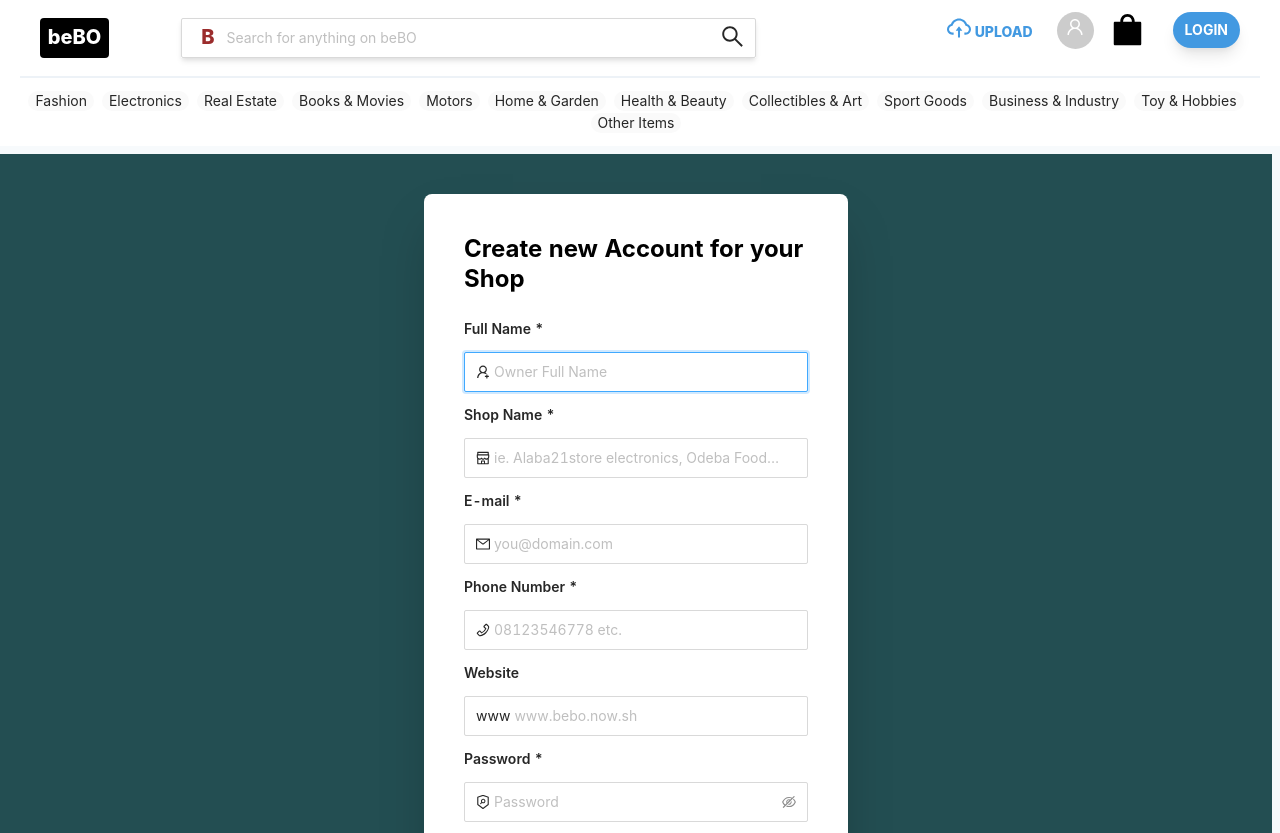
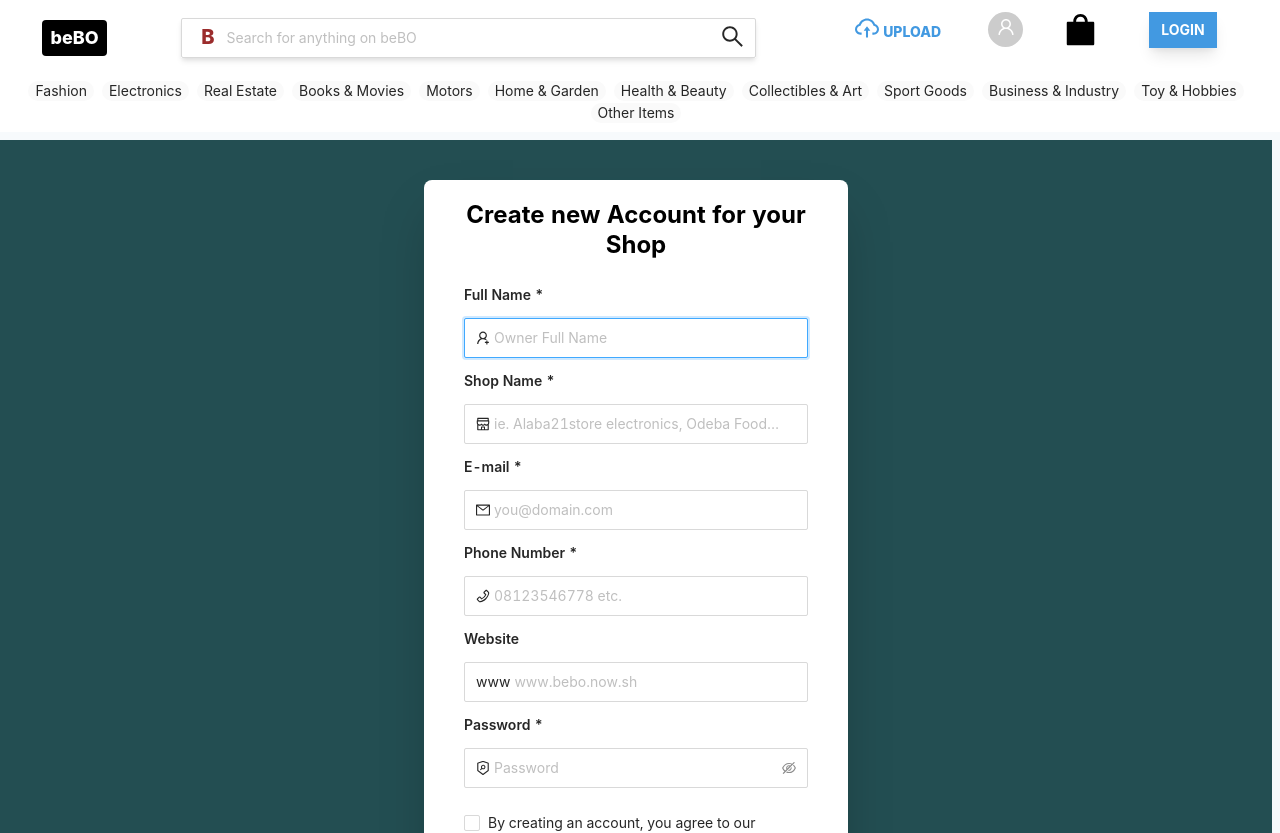
Before and after one commit to bebo-backend/bebo, a Next.js app: page /signup in a window 1280 px wide. Shown: the top 833 px of the page. Built offline with nearby package versions, Linux system fonts and the light colour scheme; no server answers.

Commit message:
signup edit

```diff
--- a/components/auth/Form.js
+++ b/components/auth/Form.js
@@ -6,7 +6,7 @@ import Link from 'next/link'
 
 
 const Form = ({ errorMessage, onSubmit,onChange=f=>f,load=false }) => (
-  <form className="w-full sm:w-1/2 lg:w-1/3  m-10 rounded-lg shadow-2xl p-5 px-10 py-10
+  <form className="w-full sm:w-1/2 lg:w-1/3 my-8 mx-4 px-5 sm:m-10 rounded-lg shadow-2xl sm:p-5 sm:px-10 py-10
   border-1 bg-white">
   <p className="w-full  justify-center text-3xl text-black font-bold
  "> Sign in</p>
@@ -40,7 +40,7 @@ onClick={onSubmit}>CONTINUE {load && <LoadingOutlined /> }</button>
 
   <div className='w-full flex justify-center mt-6 uppercase '>
 
-  <p className=" border-b-2 text-gray-500 border-black font-extrabold">Sign in with</p>
+  <p className=" border-b-2 text-gray-500 border-black font-extrabold w-full">Sign in with</p>
 
 
   </div>
--- a/components/auth/RegisterForm.js
+++ b/components/auth/RegisterForm.js
@@ -7,10 +7,10 @@ import Link from 'next/link'
 
 
 const RegisterForm = ({ errorMessage, onSubmit,onChange=f=>f,load=false }) => (
-  <form className="w-full sm:w-1/2 lg:w-1/3  m-10 rounded-lg shadow-2xl p-5 px-10 py-10
+  <form className="w-full sm:w-1/2 lg:w-1/3 my-8 mx-4 px-5 sm:m-10 rounded-lg shadow-2xl sm:p-5 sm:px-10 py-10
   border-1 bg-white">
   <p className="center text-2xl leading-tight text-black font-bold
- "> Create new Account for your Shop</p>
+ " style={{'textAlign':'center'}}> Create new Account for your Shop</p>
 
 
 
--- a/components/main/daily-deals.js
+++ b/components/main/daily-deals.js
@@ -86,7 +86,7 @@ md:mb-3 flex flex-col justify-end items-left pl-5 sm:px-3 ml-0">
 <span className="">
 
     { data.submit_user.image ?
-      <Avatar src={BASE_IMG_URL+data.submit_user.image} style={{"width":'33px','height':'33px',
+      <Avatar src={BASE_IMG_URL+data.submit_user.image} icon={<UserOutlined></UserOutlined>} style={{"width":'33px','height':'33px',
       }}>
     </Avatar>:
 
--- a/components/main/item-component.js
+++ b/components/main/item-component.js
@@ -49,7 +49,7 @@ md:mb-3 flex flex-col justify-end items-left pl-5 sm:px-3 ml-0">
 <span className="">
 
     { data.submit_user.image ?
-      <Avatar src={BASE_IMG_URL+data.submit_user.image} style={{"width":'33px','height':'33px',
+      <Avatar src={BASE_IMG_URL+data.submit_user.image} icon={<UserOutlined></UserOutlined>} style={{"width":'33px','height':'33px',
       }}>
     </Avatar>:
 
--- a/components/main/top-company.js
+++ b/components/main/top-company.js
@@ -71,7 +71,7 @@ md:mb-3 flex flex-col justify-center items-left mx-3 ml-5 sm:ml-0 sm:mx-0"
 
 <p className="">
     { data.submit_user.image ?
-      <Avatar className="ml-2" src={BASE_IMG_URL+data.submit_user.image}
+      <Avatar className="ml-2" src={BASE_IMG_URL+data.submit_user.image} icon={<UserOutlined></UserOutlined>}
        style={{'marginLeft':'10px',"width":'40px','height':'40px',
       }}>
     </Avatar>:
--- a/components/navigation/footer.js
+++ b/components/navigation/footer.js
@@ -15,7 +15,7 @@ const Footer = () => {
   // console.log('use user: '+user?.isLoggedIn)
 
   return (
-    <footer className="border-t-2 sm:shadow-md border-gray-200 inset-y-0 bottom-0 sm:flex justify-evenly
+    <footer className="sm:border-t-2 sm:shadow-md border-gray-200 inset-y-0 bottom-0 sm:flex justify-evenly
     sm:flex-wrap mt-4 ml-6  md:mt-10 ">
 
 
--- a/components/navigation/header.js
+++ b/components/navigation/header.js
@@ -23,14 +23,15 @@ const Header = ({tag=true}) => {
 
   return (
     <header className=" bg-white  ">
-      <nav className=" flex inset-y-0 top-0 text-black px-0 w-full md:px-5 items-end  ">
-        <ul className="flex-inline sm:flex w-full py-0 my-0 border-b-2 border-gray-200">
+      <nav className=" flex inset-y-0 top-0 text-black px-0 w-full md:px-5 items-end justify-center
+       sm:justify-start  ">
+        <ul className="flex-inline sm:flex w-full py-0 my-0 border-b-1 border-gray-200">
 
         <div className="w-full sm:w-1/6 mx-0 fixed sm:relative shadow-lg sm:shadow-none py-2  z-40  md:mr-3 my-0
         sm:py-0 flex justify-center items-center bg-white ">
 
         <Link href="/">
-         <h2 className="font-extrabold text-xl px-2 rounded sm:mt-0 mt-1 mb-0  bg-black text-white cursor-pointer mb-0
+         <h2 className="font-extrabold text-lg px-2 rounded sm:mt-0 mt-1 mb-0  bg-black text-white cursor-pointer mb-0
           relative p-1">beBO</h2>
         </Link>
 
@@ -40,7 +41,7 @@ const Header = ({tag=true}) => {
         <Search/>
         </div>
 
-        <div className="flex-shrink md:m-2 w-full  py-1 md:w-2/3 md:px-3 justify-evenly md:justify-end flex items-start">
+        <div className="flex-shrink md:m-2 w-full  py-1 md:w-2/3 md:px-3 justify-evenly md:justify-evenly flex items-start">
 
         <Link href='/upload-item'>
         <p className="
@@ -55,7 +56,7 @@ const Header = ({tag=true}) => {
         {
         user?.isLoggedIn ?(
 <i className="cursor-pointer hover:border-b-2">
-          <Avatar  src={BASE_IMG_URL+user?.image} style={{"width":'37px','height':'37px',
+          <Avatar  src={BASE_IMG_URL+user?.image} style={{"width":'35px','height':'35px',
         }} onClick={e=>router.push('/dashboard/profile')}><h2 className="text-base font-bold
         uppercase">
           {user?.username.slice(0,2)}</h2>
@@ -63,7 +64,7 @@ const Header = ({tag=true}) => {
           </i>
         ) : (
           <i className="cursor-pointer  hover:border-b-2">
-          <Avatar className="cursor-pointer" onClick={e=>router.push('/dashboard/profile')} style={{"width":'37px','height':'37px',
+          <Avatar className="cursor-pointer" onClick={e=>router.push('/dashboard/profile')} style={{"width":'35px','height':'35px',
           }} icon={<UserOutlined></UserOutlined>} className=""></Avatar> </i>
         )
 
@@ -84,7 +85,7 @@ const Header = ({tag=true}) => {
         <a className="
        font-bold text-white  uppercase shadow-lg
          cursor-pointer ml-3  leading-loose flex items-end hover:text-purple-300
-         p-1 rounded-sm  px-3 border-0 border-blue-800 rounded-full bg-blue-500
+         p-1  px-3 border-0 border-blue-800 bg-blue-500
 
           " href='/logout' onClick={async (e) => {
           e.preventDefault()
@@ -100,7 +101,7 @@ Logout
         <p className="
        font-bold text-white  uppercase shadow-lg
          cursor-pointer ml-3  leading-loose flex items-end hover:text-purple-300
-         p-1 rounded-sm  px-3 border-0 border-blue-800 rounded-full bg-blue-500
+         p-1  px-3 border-0 border-blue-800  bg-blue-500
 
          ">Login</p>
                 </Link>
@@ -113,7 +114,7 @@ Logout
         </ul>
       </nav>
 
-{tag && (  <div className="flex inline-flex w-full p-3">
+{tag && (  <div className="flex inline-flex w-full px-3 pb-2 pt-1">
 <Tag />
 </div>)}
 
--- a/pages/search.js
+++ b/pages/search.js
@@ -45,7 +45,7 @@ if (!index || index===0) return BASE_URL+"search_data?search="+search+"&page="+p
 return BASE_URL+"search_data?search="+search+"&page="+index+"&limit="+LIMIT+"&tags="+tags
 },fetcher)
 
-if (!data) return <p className="flex justify-center"> <LoadingOutlined /> </p>;
+if (!data) return <p className="flex justify-center items-center h-screen w-sreen">Searching <LoadingOutlined /> </p>;
 
 
 
--- a/pages/signup.js
+++ b/pages/signup.js
@@ -51,6 +51,7 @@ data.user.password = userForm.password
  data.user.email = userForm.username
   data.phone_no = userForm.tel
   data.agencyname = userForm.store
+  data.website = userForm.website
 
     // const {message,error,user} = await axios.post(BASE_URL+"signup/", data);
 
--- a/pages/upload-item.js
+++ b/pages/upload-item.js
@@ -228,7 +228,7 @@ const stepMove=(value)=>{
 
 
 <div className="flex w-full justify-center">
-      <div className=" w-full sm:w-3/4  px-10 mt-0 bg-white py-5 mt-3 shadow-2xl rounded-lg ">
+      <div className=" w-full sm:w-3/4 my-8 mx-4 px-5  sm:px-10 mt-0 bg-white py-5 mt-3 shadow-2xl rounded-lg ">
 
                     {step==0 &&
 
```
